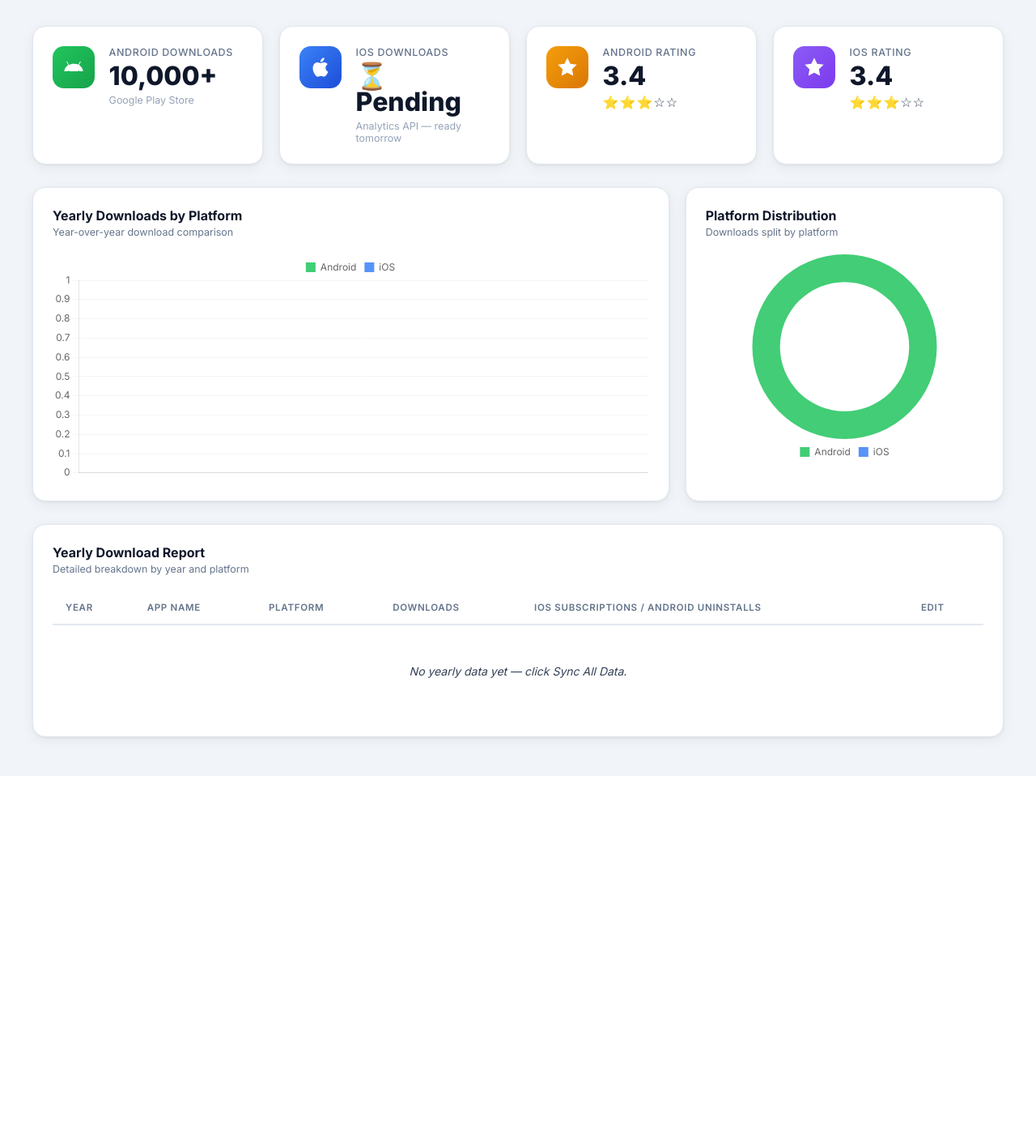
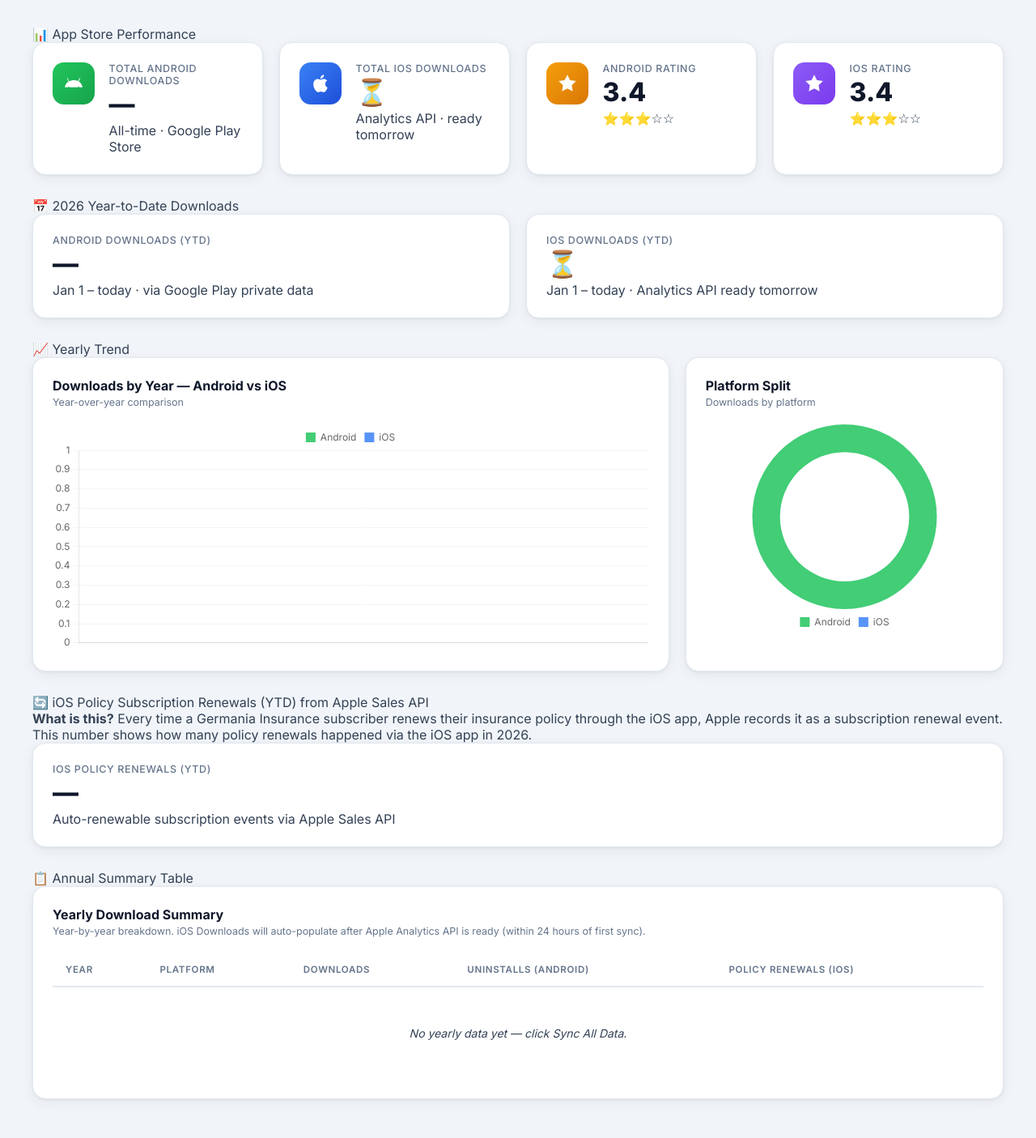
Before and after one commit to maheshbabuadapa/chikiu, a Flask app: page / in a window 1280 px wide. Shown: the part 77-1482 px from the top of the page at 81% size. Before the commit the page ends 1035 px from the top, so only its background shows below. Run offline with Flask 3, Linux system fonts and the light colour scheme; data comes from the database, SQL or seed files in the repository; data that the repository does not hold is empty.

Commit message:
Add files via upload

```diff
--- a/templates/index.html
+++ b/templates/index.html
@@ -1,16 +1,13 @@
 <!DOCTYPE html>
 <html lang="en">
-
 <head>
     <meta charset="UTF-8">
     <meta name="viewport" content="width=device-width, initial-scale=1.0">
     <title>Germania Mobile App Metrics Dashboard</title>
     <link rel="stylesheet" href="{{ url_for('static', filename='style.css') }}">
-    <link href="https://fonts.googleapis.com/css2?family=Inter:wght@300;400;500;600;700;800&display=swap"
-        rel="stylesheet">
+    <link href="https://fonts.googleapis.com/css2?family=Inter:wght@300;400;500;600;700;800&display=swap" rel="stylesheet">
     <script src="https://cdn.jsdelivr.net/npm/chart.js@4.4.0/dist/chart.umd.min.js"></script>
 </head>
-
 <body>
 <div class="page-wrapper">
 
@@ -26,13 +23,7 @@
         <div class="header-right">
             <span id="last-updated" class="last-updated">Last updated: —</span>
             <button id="sync-all-btn" class="btn-sync">
-                    <svg xmlns="http://www.w3.org/2000/svg" width="16" height="16" fill="currentColor"
-                        viewBox="0 0 16 16" style="margin-right:6px;vertical-align:-2px">
-                        <path
-                            d="M11.534 7h3.932a.25.25 0 0 1 .192.41l-1.966 2.36a.25.25 0 0 1-.384 0l-1.966-2.36a.25.25 0 0 1 .192-.41zm-11 2h3.932a.25.25 0 0 0 .192-.41L2.692 6.23a.25.25 0 0 0-.384 0L.342 8.59A.25.25 0 0 0 .534 9z" />
-                        <path fill-rule="evenodd"
-                            d="M8 3c-1.552 0-2.94.707-3.857 1.818a.5.5 0 1 1-.771-.636A6.002 6.002 0 0 1 13.917 7H12.9A5.002 5.002 0 0 0 8 3zM3.1 9a5.002 5.002 0 0 0 7.757 2.209l.746.746A6.002 6.002 0 0 1 2.083 9H3.1z" />
-                    </svg>
+                <svg xmlns="http://www.w3.org/2000/svg" width="16" height="16" fill="currentColor" viewBox="0 0 16 16" style="margin-right:6px;vertical-align:-2px"><path d="M11.534 7h3.932a.25.25 0 0 1 .192.41l-1.966 2.36a.25.25 0 0 1-.384 0l-1.966-2.36a.25.25 0 0 1 .192-.41zm-11 2h3.932a.25.25 0 0 0 .192-.41L2.692 6.23a.25.25 0 0 0-.384 0L.342 8.59A.25.25 0 0 0 .534 9z"/><path fill-rule="evenodd" d="M8 3c-1.552 0-2.94.707-3.857 1.818a.5.5 0 1 1-.771-.636A6.002 6.002 0 0 1 13.917 7H12.9A5.002 5.002 0 0 0 8 3zM3.1 9a5.002 5.002 0 0 0 7.757 2.209l.746.746A6.002 6.002 0 0 1 2.083 9H3.1z"/></svg>
                 Sync All Data
             </button>
         </div>
@@ -40,116 +31,129 @@
 
     <main class="main-content">
 
-            <!-- KPI Cards Row -->
+        <!-- Section: App Store Performance -->
+        <div class="section-label">📊 App Store Performance</div>
         <section class="kpi-grid">
-                <div class="kpi-card kpi-android">
+            <div class="kpi-card">
                 <div class="kpi-icon android-icon">
-                        <svg viewBox="0 0 24 24" width="28" height="28" fill="white">
-                            <path
-                                d="M17.523 15.341a.5.5 0 1 1-.001 1 .5.5 0 0 1 .001-1m-11.046 0a.5.5 0 1 1-.001 1 .5.5 0 0 1 .001-1M17.7 9.6l1.8-3.1a.4.4 0 0 0-.7-.4l-1.8 3.1A10.8 10.8 0 0 0 12 8.3c-1.8 0-3.5.5-5 1.3L5.2 6.1a.4.4 0 1 0-.7.4l1.8 3.1C4 11 2.2 13.4 2 16.3h20c-.2-2.9-2-5.3-4.3-6.7" />
-                        </svg>
+                    <svg viewBox="0 0 24 24" width="26" height="26" fill="white"><path d="M17.523 15.341a.5.5 0 1 1-.001 1 .5.5 0 0 1 .001-1m-11.046 0a.5.5 0 1 1-.001 1 .5.5 0 0 1 .001-1M17.7 9.6l1.8-3.1a.4.4 0 0 0-.7-.4l-1.8 3.1A10.8 10.8 0 0 0 12 8.3c-1.8 0-3.5.5-5 1.3L5.2 6.1a.4.4 0 1 0-.7.4l1.8 3.1C4 11 2.2 13.4 2 16.3h20c-.2-2.9-2-5.3-4.3-6.7"/></svg>
                 </div>
                 <div class="kpi-body">
-                        <div class="kpi-label">Android Downloads</div>
-                        <div class="kpi-value" id="kpi-android-downloads">—</div>
-                        <div class="kpi-sub" id="kpi-android-installs">Google Play Store</div>
+                    <div class="kpi-label">Total Android Downloads</div>
+                    <div class="kpi-value" id="kpi-android-total">—</div>
+                    <div class="kpi-note">All-time · Google Play Store</div>
                 </div>
             </div>
 
-                <div class="kpi-card kpi-ios">
+            <div class="kpi-card">
                 <div class="kpi-icon ios-icon">
-                        <svg viewBox="0 0 24 24" width="28" height="28" fill="white">
-                            <path
-                                d="M18.71 19.5c-.83 1.24-1.71 2.45-3.05 2.47-1.34.03-1.77-.79-3.29-.79-1.53 0-2 .77-3.27.82-1.31.05-2.3-1.32-3.14-2.53C4.25 17 2.94 12.45 4.7 9.39c.87-1.52 2.43-2.48 4.12-2.51 1.28-.02 2.5.87 3.29.87.78 0 2.26-1.07 3.8-.91.65.03 2.47.26 3.64 1.98-.09.06-2.17 1.28-2.15 3.81.03 3.02 2.65 4.03 2.68 4.04-.03.07-.42 1.44-1.38 2.83M13 3.5c.73-.83 1.94-1.46 2.94-1.5.13 1.17-.34 2.35-1.04 3.19-.69.85-1.83 1.51-2.95 1.42-.15-1.15.41-2.35 1.05-3.11" />
-                        </svg>
+                    <svg viewBox="0 0 24 24" width="26" height="26" fill="white"><path d="M18.71 19.5c-.83 1.24-1.71 2.45-3.05 2.47-1.34.03-1.77-.79-3.29-.79-1.53 0-2 .77-3.27.82-1.31.05-2.3-1.32-3.14-2.53C4.25 17 2.94 12.45 4.7 9.39c.87-1.52 2.43-2.48 4.12-2.51 1.28-.02 2.5.87 3.29.87.78 0 2.26-1.07 3.8-.91.65.03 2.47.26 3.64 1.98-.09.06-2.17 1.28-2.15 3.81.03 3.02 2.65 4.03 2.68 4.04-.03.07-.42 1.44-1.38 2.83M13 3.5c.73-.83 1.94-1.46 2.94-1.5.13 1.17-.34 2.35-1.04 3.19-.69.85-1.83 1.51-2.95 1.42-.15-1.15.41-2.35 1.05-3.11"/></svg>
                 </div>
                 <div class="kpi-body">
-                        <div class="kpi-label">iOS Downloads</div>
-                        <div class="kpi-value" id="kpi-ios-downloads">—</div>
-                        <div class="kpi-sub" id="kpi-ios-sub">Apple App Store</div>
+                    <div class="kpi-label">Total iOS Downloads</div>
+                    <div class="kpi-value" id="kpi-ios-total">⏳</div>
+                    <div class="kpi-note" id="kpi-ios-note">Analytics API · ready tomorrow</div>
                 </div>
             </div>
 
-                <div class="kpi-card kpi-rating-android">
+            <div class="kpi-card">
                 <div class="kpi-icon rating-icon">
-                        <svg viewBox="0 0 24 24" width="28" height="28" fill="white">
-                            <path
-                                d="M12 2l3.09 6.26L22 9.27l-5 4.87 1.18 6.88L12 17.77l-6.18 3.25L7 14.14 2 9.27l6.91-1.01L12 2z" />
-                        </svg>
+                    <svg viewBox="0 0 24 24" width="26" height="26" fill="white"><path d="M12 2l3.09 6.26L22 9.27l-5 4.87 1.18 6.88L12 17.77l-6.18 3.25L7 14.14 2 9.27l6.91-1.01L12 2z"/></svg>
                 </div>
                 <div class="kpi-body">
                     <div class="kpi-label">Android Rating</div>
                     <div class="kpi-value" id="kpi-android-rating">—</div>
-                        <div class="kpi-stars" id="kpi-android-stars"></div>
+                    <div class="kpi-note" id="kpi-android-stars"></div>
                 </div>
             </div>
 
-                <div class="kpi-card kpi-rating-ios">
+            <div class="kpi-card">
                 <div class="kpi-icon rating-icon-ios">
-                        <svg viewBox="0 0 24 24" width="28" height="28" fill="white">
-                            <path
-                                d="M12 2l3.09 6.26L22 9.27l-5 4.87 1.18 6.88L12 17.77l-6.18 3.25L7 14.14 2 9.27l6.91-1.01L12 2z" />
-                        </svg>
+                    <svg viewBox="0 0 24 24" width="26" height="26" fill="white"><path d="M12 2l3.09 6.26L22 9.27l-5 4.87 1.18 6.88L12 17.77l-6.18 3.25L7 14.14 2 9.27l6.91-1.01L12 2z"/></svg>
                 </div>
                 <div class="kpi-body">
                     <div class="kpi-label">iOS Rating</div>
                     <div class="kpi-value" id="kpi-ios-rating">—</div>
-                        <div class="kpi-stars" id="kpi-ios-stars"></div>
+                    <div class="kpi-note" id="kpi-ios-stars"></div>
                 </div>
             </div>
         </section>
 
-            <!-- Charts Row -->
-            <section class="charts-grid">
-                <div class="chart-card">
-                    <div class="chart-card-header">
-                        <div>
-                            <h2 class="chart-title">Yearly Downloads by Platform</h2>
-                            <p class="chart-sub">Year-over-year download comparison</p>
+        <!-- Section: Year-to-Date Downloads -->
+        <div class="section-label">📅 <span id="current-year-label">2026</span> Year-to-Date Downloads</div>
+        <section class="kpi-grid kpi-grid-2">
+            <div class="kpi-card kpi-accent-android">
+                <div class="kpi-body">
+                    <div class="kpi-label">Android Downloads (YTD)</div>
+                    <div class="kpi-value" id="kpi-android-ytd">—</div>
+                    <div class="kpi-note">Jan 1 – today · via Google Play private data</div>
                 </div>
             </div>
-                    <div class="chart-wrapper">
-                        <canvas id="yearly-bar-chart"></canvas>
-                    </div>
-                </div>
-
-                <div class="chart-card">
-                    <div class="chart-card-header">
-                        <div>
-                            <h2 class="chart-title">Platform Distribution</h2>
-                            <p class="chart-sub">Downloads split by platform</p>
-                        </div>
-                    </div>
-                    <div class="chart-wrapper donut-wrapper">
-                        <canvas id="platform-donut-chart"></canvas>
+            <div class="kpi-card kpi-accent-ios">
+                <div class="kpi-body">
+                    <div class="kpi-label">iOS Downloads (YTD)</div>
+                    <div class="kpi-value" id="kpi-ios-ytd">⏳</div>
+                    <div class="kpi-note">Jan 1 – today · Analytics API ready tomorrow</div>
                 </div>
             </div>
         </section>
 
-            <!-- Yearly Data Table -->
+        <!-- Section: Charts -->
+        <div class="section-label">📈 Yearly Trend</div>
+        <section class="charts-grid">
+            <div class="chart-card">
+                <div class="chart-card-header">
+                    <h2 class="chart-title">Downloads by Year — Android vs iOS</h2>
+                    <p class="chart-sub">Year-over-year comparison</p>
+                </div>
+                <div class="chart-wrapper"><canvas id="yearly-bar-chart"></canvas></div>
+            </div>
+            <div class="chart-card">
+                <div class="chart-card-header">
+                    <h2 class="chart-title">Platform Split</h2>
+                    <p class="chart-sub">Downloads by platform</p>
+                </div>
+                <div class="chart-wrapper donut-wrapper"><canvas id="platform-donut-chart"></canvas></div>
+            </div>
+        </section>
+
+        <!-- Section: iOS Subscription Renewals -->
+        <div class="section-label">🔄 iOS Policy Subscription Renewals (YTD)
+            <span class="section-badge">from Apple Sales API</span>
+        </div>
+        <div class="info-banner">
+            <strong>What is this?</strong> Every time a Germania Insurance subscriber renews their insurance policy through the iOS app, Apple records it as a subscription renewal event. This number shows how many policy renewals happened via the iOS app in <span id="renewals-year">2026</span>.
+        </div>
+        <section class="kpi-grid kpi-grid-1">
+            <div class="kpi-card kpi-accent-sub">
+                <div class="kpi-body">
+                    <div class="kpi-label">iOS Policy Renewals (YTD)</div>
+                    <div class="kpi-value" id="kpi-ios-subs">—</div>
+                    <div class="kpi-note">Auto-renewable subscription events via Apple Sales API</div>
+                </div>
+            </div>
+        </section>
+
+        <!-- Section: Yearly Report Table -->
+        <div class="section-label">📋 Annual Summary Table</div>
         <section class="table-card">
             <div class="table-card-header">
-                    <div>
-                        <h2 class="chart-title">Yearly Download Report</h2>
-                        <p class="chart-sub">Detailed breakdown by year and platform</p>
+                <h2 class="chart-title">Yearly Download Summary</h2>
+                <p class="chart-sub">Year-by-year breakdown. iOS Downloads will auto-populate after Apple Analytics API is ready (within 24 hours of first sync).</p>
             </div>
-                </div>
-                <div style="overflow-x: auto;">
+            <div style="overflow-x:auto;">
                 <table class="data-table">
                     <thead>
                         <tr>
                             <th>Year</th>
-                                <th>App Name</th>
                             <th>Platform</th>
                             <th>Downloads</th>
-                                <th>iOS Subscriptions / Android Uninstalls</th>
-                                <th>Edit</th>
+                            <th>Uninstalls (Android)</th>
+                            <th>Policy Renewals (iOS)</th>
                         </tr>
                     </thead>
                     <tbody id="yearly-tbody">
-                            <tr>
-                                <td colspan="6" class="table-empty">No data yet — click Sync All Data to populate.</td>
-                            </tr>
+                        <tr><td colspan="5" class="table-empty">Click Sync All Data to load.</td></tr>
                     </tbody>
                 </table>
             </div>
@@ -160,5 +164,4 @@
 
 <script src="{{ url_for('static', filename='script.js') }}"></script>
 </body>
-
 </html>
```
Lines whose indentation alone changed are shown as unchanged.
